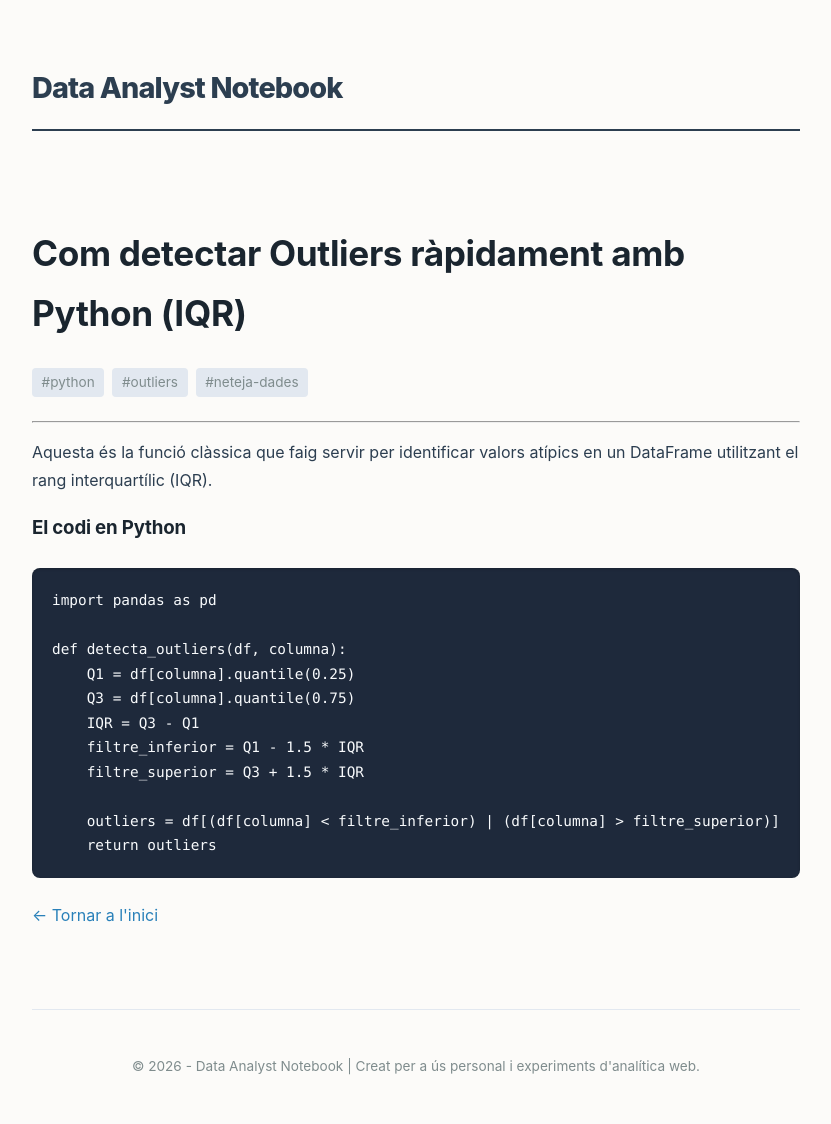
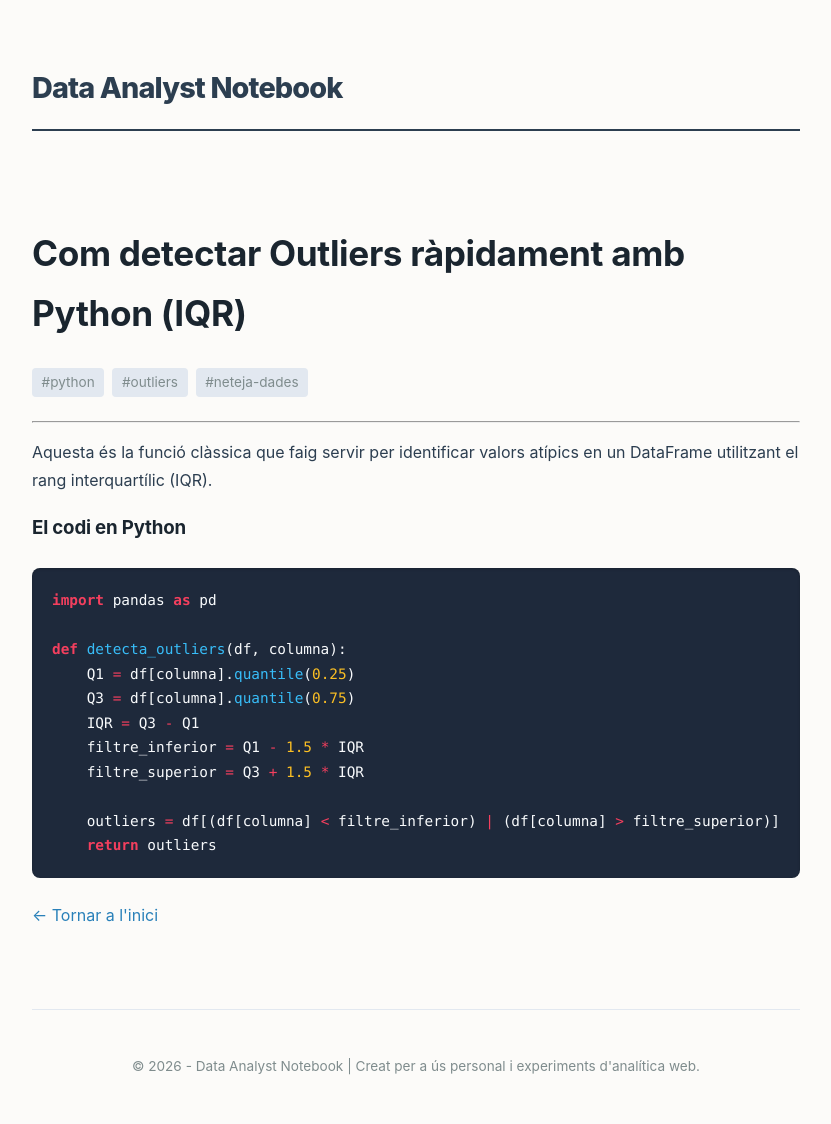
Before and after one commit to alberthr/alberthr.github.io, a Jekyll site: the page built from _posts/2026-06-09-outliers-iqr.md, in a window 1280 px wide. Shown: the whole page, without its empty margins (280-1111 px from the left). Built offline with Jekyll 4.4.1, drawn with Linux system fonts in a browser that asks for light colours.

Commit message:
Add syntax highlighting styles to style.css
Added syntax highlighting styles for various code elements.

```diff
--- a/assets/css/style.css
+++ b/assets/css/style.css
@@ -219,3 +219,14 @@ footer {
   color: var(--text-muted);
   text-align: center;
 }
+
+/* Paleta de colors per al ressaltat de sintaxi (Rouge / Base16) */
+pre.highlight, .highlight pre { background: var(--code-bg); color: var(--code-text); }
+.highlight .c, .highlight .cm, .highlight .c1 { color: #64748b; font-style: italic; } /* Comentaris (Gris) */
+.highlight .k, .highlight .kc, .highlight .kd, .highlight .kn { color: #f43f5e; font-weight: bold; } /* Paraules clau com def, import, library (Rosa/Vermell) */
+.highlight .nf, .highlight .fm { color: #38bdf8; } /* Funcions com print, array, matrix (Blau cel) */
+.highlight .s, .highlight .s1, .highlight .s2 { color: #10b981; } /* Textos/Strings entre cometes (Verd) */
+.highlight .mi, .highlight .mf, .highlight .mo { color: #fbbf24; } /* Números (Groc/Taronja) */
+.highlight .nn { color: #e2e8f0; } /* Noms de llibreries (Blanc) */
+.highlight .nb { color: #a855f7; } /* Funcions natives com zip, len, sum (Lila) */
+.highlight .o, .highlight .ow { color: #f43f5e; } /* Operadors com +, -, *, | (Rosa) */
```
